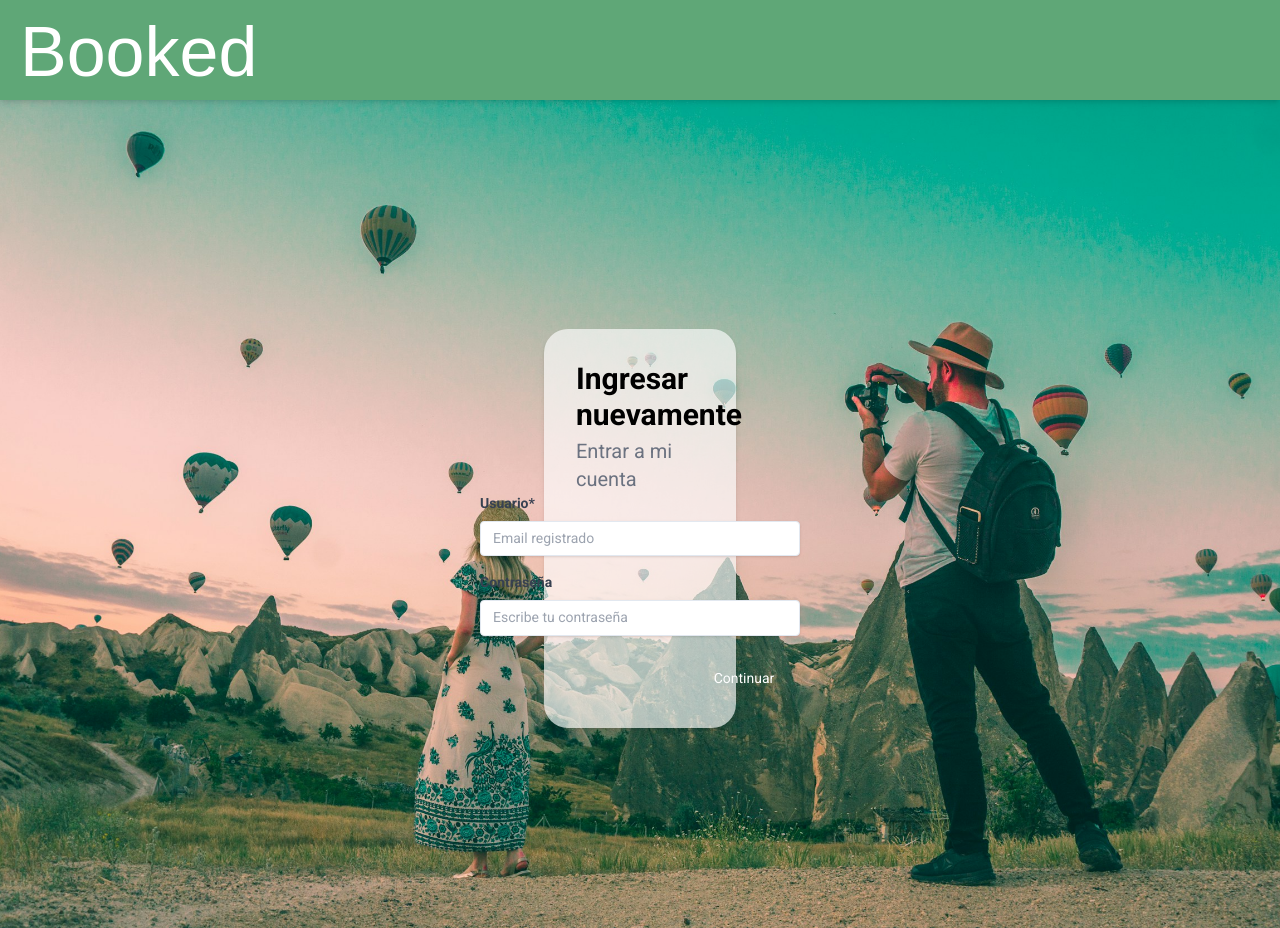
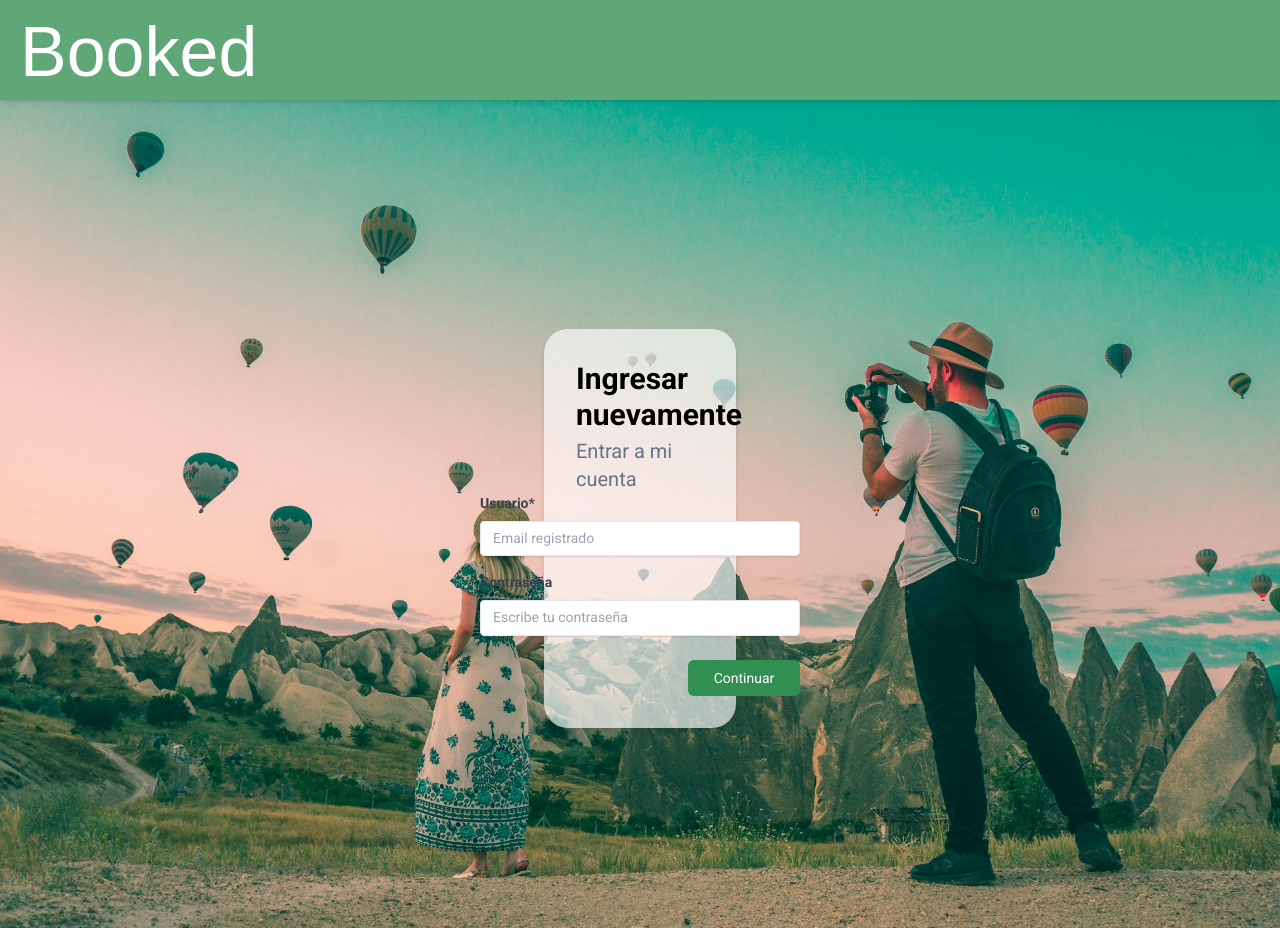
Before and after one commit to No-Country-simulation/s18-24-t-node-react, a Next.js app in the folder apps/web/: page /auth/login in a window 1280 px wide. Built offline with nearby package versions, Linux system fonts and the light colour scheme; a web font is replaced by a local one.

Commit message:
fix: var color_form_button

```diff
--- a/apps/web/tailwind.config.js
+++ b/apps/web/tailwind.config.js
@@ -58,7 +58,8 @@ module.exports = {
   				'accent-foreground': 'hsl(var(--sidebar-accent-foreground))',
   				border: 'hsl(var(--sidebar-border))',
   				ring: 'hsl(var(--sidebar-ring))'
-  			}
+  			},
+			color_form_button:"#318F51"
   		},
   		borderRadius: {
   			lg: 'var(--radius)',
```
